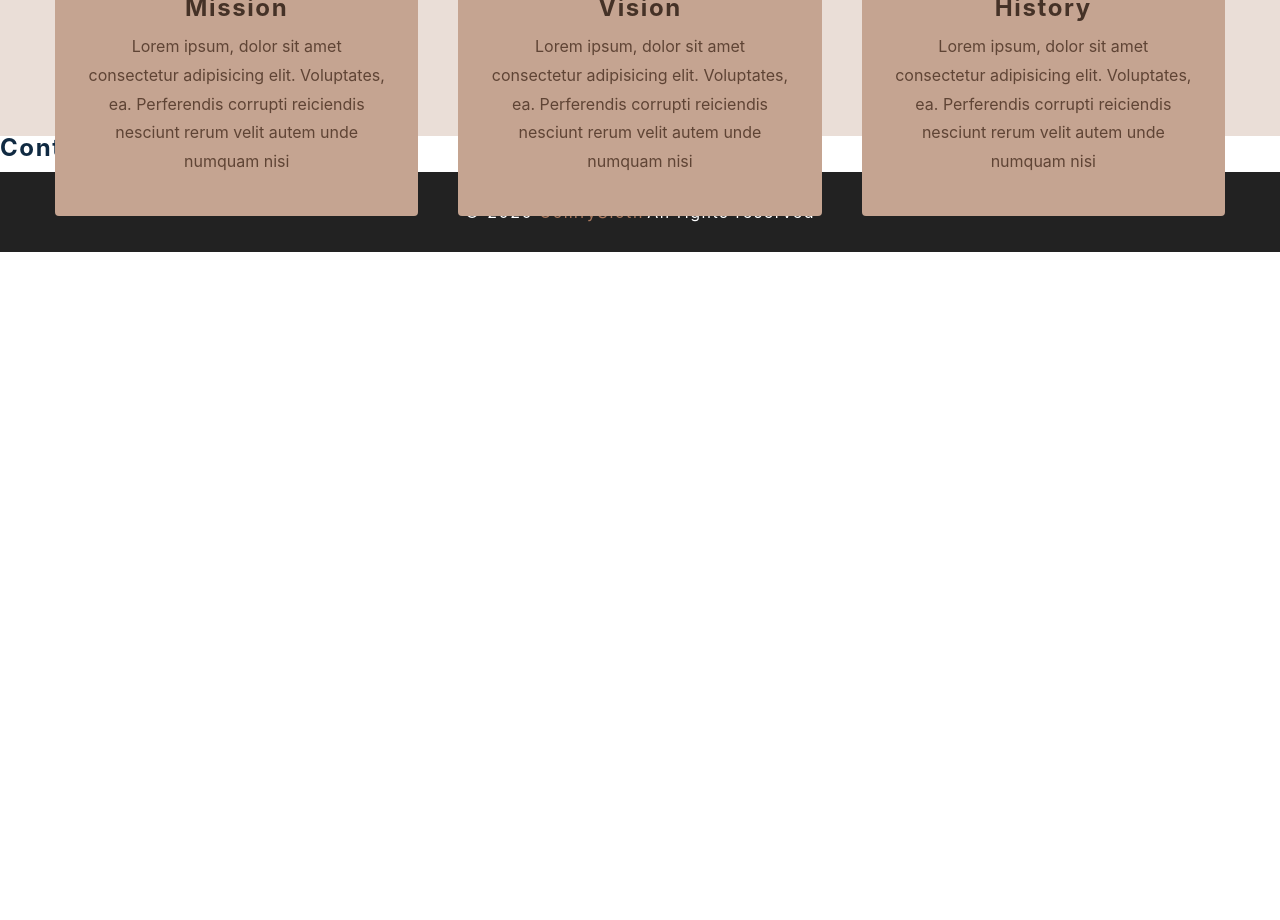
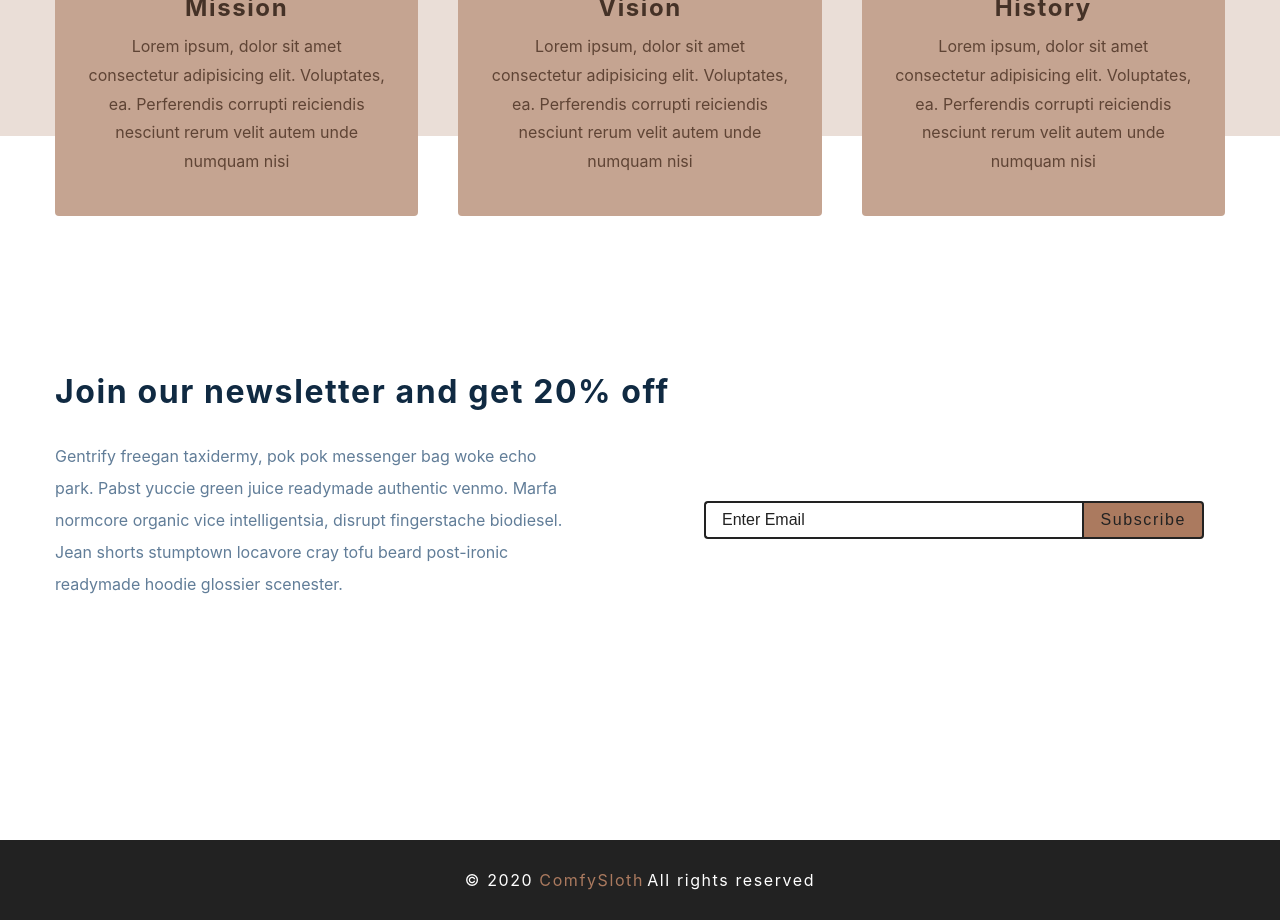
Before and after one commit to nelsW70/react-e-commerce, a React (Create React App) app: page / in a window 1280 px wide. Shown: the part 1200-2120 px from the top of the page. Before the commit the page ends 1452 px from the top, so only its background shows below. Built offline with nearby package versions, Linux system fonts and the light colour scheme.

Commit message:
add: home page - contact

```diff
--- a/src/components/Contact.jsx
+++ b/src/components/Contact.jsx
@@ -1,9 +1,35 @@
-import React from 'react'
-import styled from 'styled-components'
+import React from 'react';
+import styled from 'styled-components';
 
 const Contact = () => {
-  return <h4>contact section</h4>
-}
+  return (
+    <Wrapper>
+      <div className="section-center">
+        <h3>Join our newsletter and get 20% off</h3>
+        <div className="content">
+          <p>
+            Gentrify freegan taxidermy, pok pok messenger bag woke echo park.
+            Pabst yuccie green juice readymade authentic venmo. Marfa normcore
+            organic vice intelligentsia, disrupt fingerstache biodiesel. Jean
+            shorts stumptown locavore cray tofu beard post-ironic readymade
+            hoodie glossier scenester.
+          </p>
+          <form className="contact-form">
+            <input
+              type="email"
+              className="form-input"
+              placeholder="enter email"
+            />
+            <button type="submit" className="submit-btn">
+              subscribe
+            </button>
+          </form>
+        </div>
+      </div>
+    </Wrapper>
+  );
+};
+
 const Wrapper = styled.section`
   padding: 5rem 0;
   h3 {
@@ -67,6 +93,6 @@ const Wrapper = styled.section`
   @media (min-width: 1280px) {
     padding: 15rem 0;
   }
-`
+`;
 
-export default Contact
+export default Contact;
```
